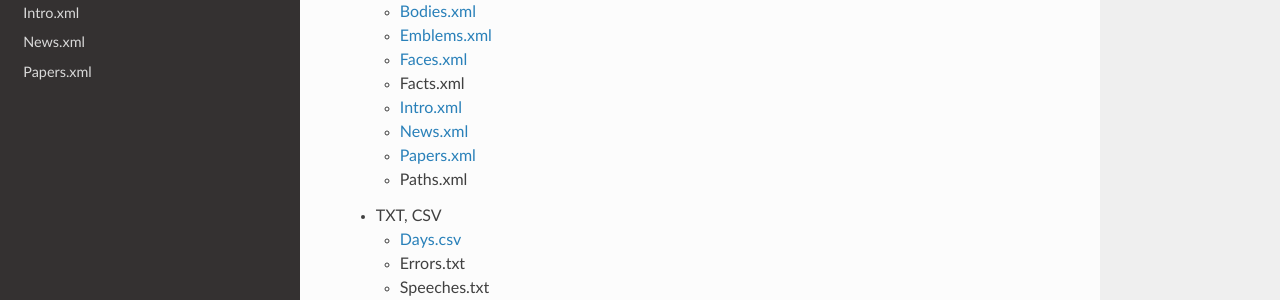
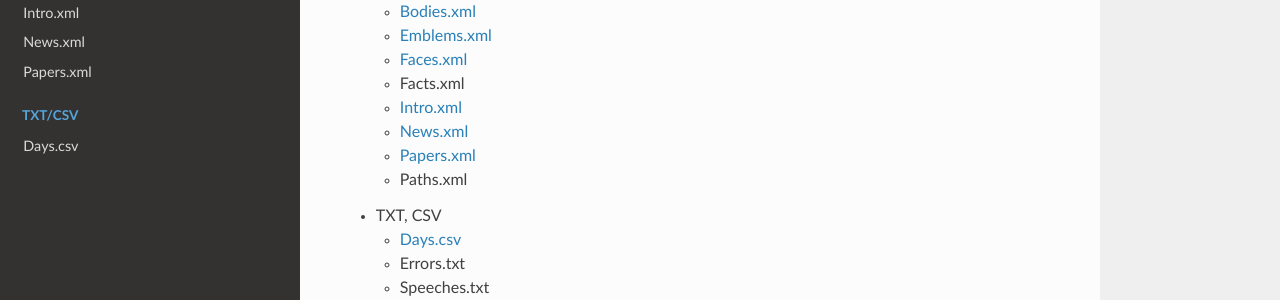
Before and after one commit to marinesciencedude/PapersPleaseModdingDoc, an MkDocs documentation site: the page built from docs/index.md, in a window 1280 px wide. Shown: the part 317-617 px from the top of the page. Built offline with MkDocs 1.6.1, drawn with Linux system fonts in a browser that asks for light colours; nearby versions of some CDN libraries.

Commit message:
Added Days.csv documentation to mkdocs.yml

```diff
--- a/mkdocs.yml
+++ b/mkdocs.yml
@@ -12,3 +12,5 @@ nav:
         - Intro.xml: 'xml/Intro.md'
         - News.xml: 'xml/News.md'
         - Papers.xml: 'xml/Papers.md'
+    - TXT/CSV:
+        - Days.csv: 'txt-csv/Days.md'
```
